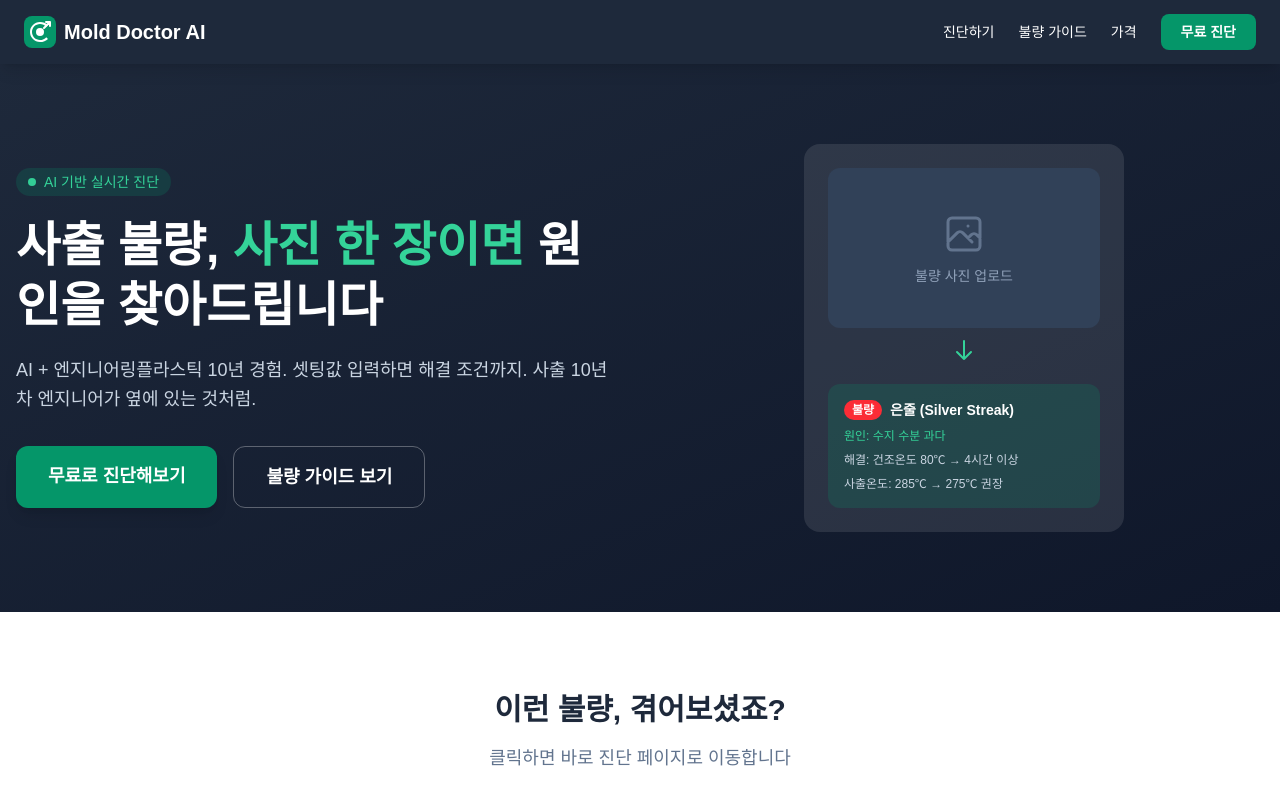
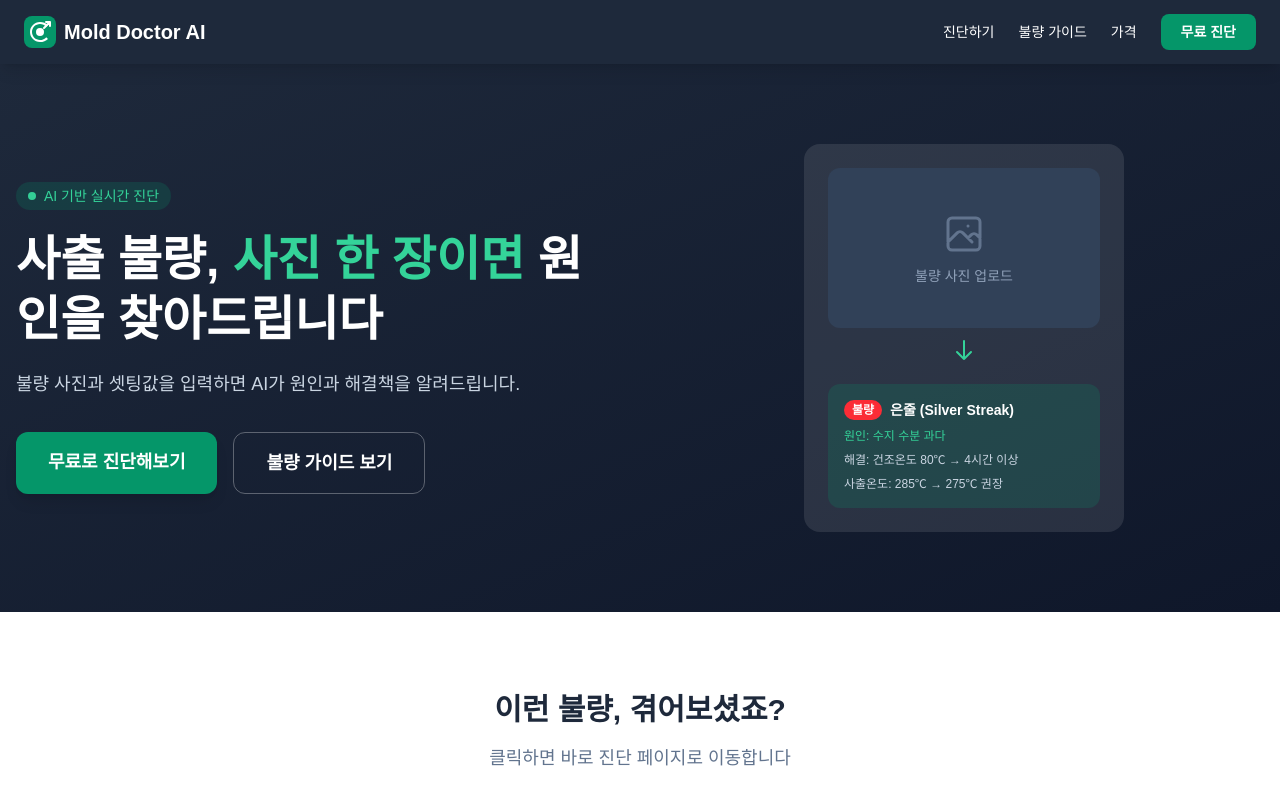
Before and after one commit to superjinu1-sketch/Mold-Doctor-AI, a Next.js app: page / in a window 1280 px wide. Shown: the top 800 px of the page. Built offline with nearby package versions, Linux system fonts and the light colour scheme.

Commit message:
홈페이지 마케팅 문구 수정

```diff
--- a/app/page.tsx
+++ b/app/page.tsx
@@ -91,8 +91,7 @@ export default function HomePage() {
               원인을 찾아드립니다
             </h1>
             <p className="text-slate-300 text-lg mb-8 leading-relaxed">
-              AI + 엔지니어링플라스틱 10년 경험. 셋팅값 입력하면 해결 조건까지.
-              사출 10년차 엔지니어가 옆에 있는 것처럼.
+              불량 사진과 셋팅값을 입력하면 AI가 원인과 해결책을 알려드립니다.
             </p>
             <div className="flex flex-col sm:flex-row gap-4">
               <Link
```
